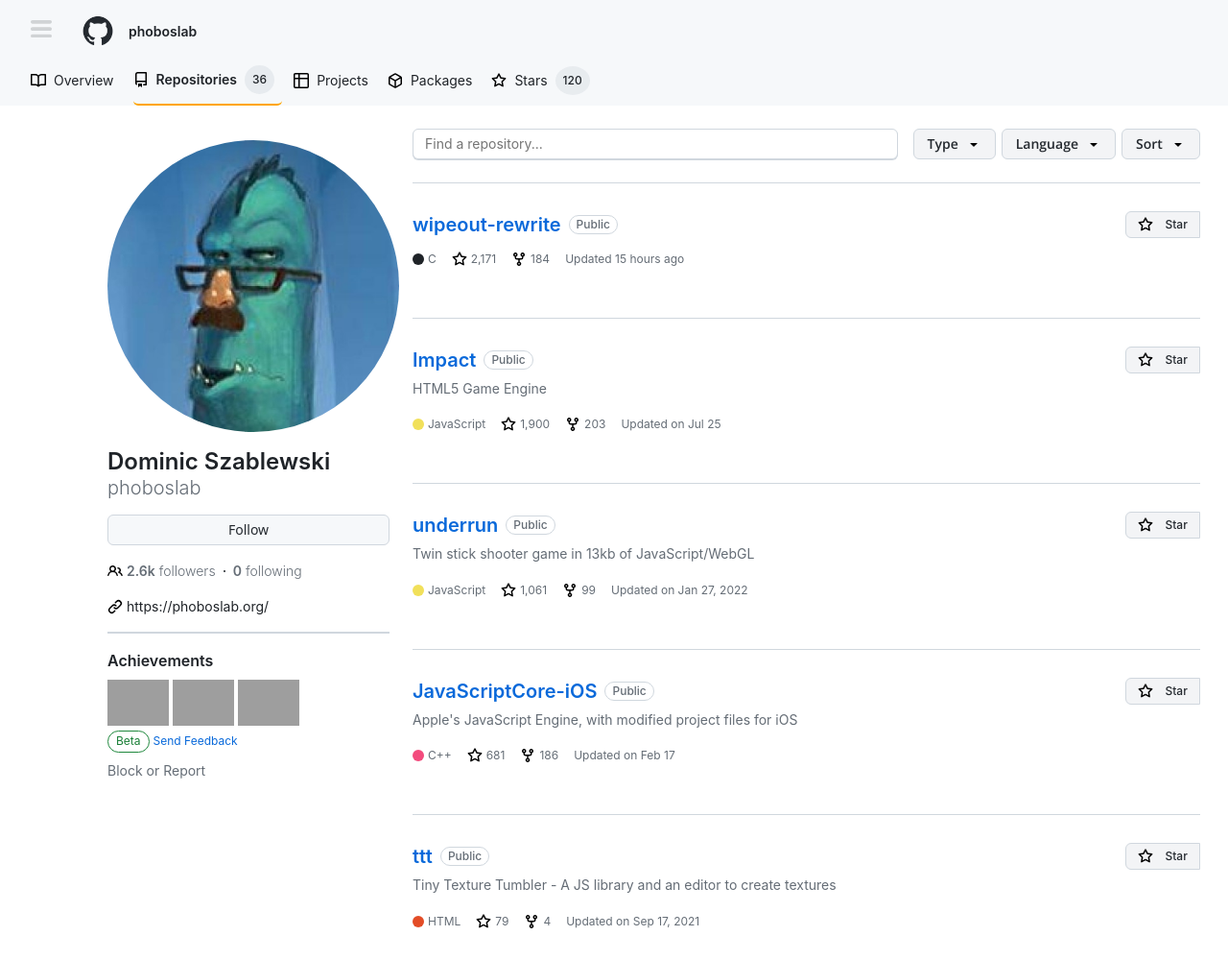
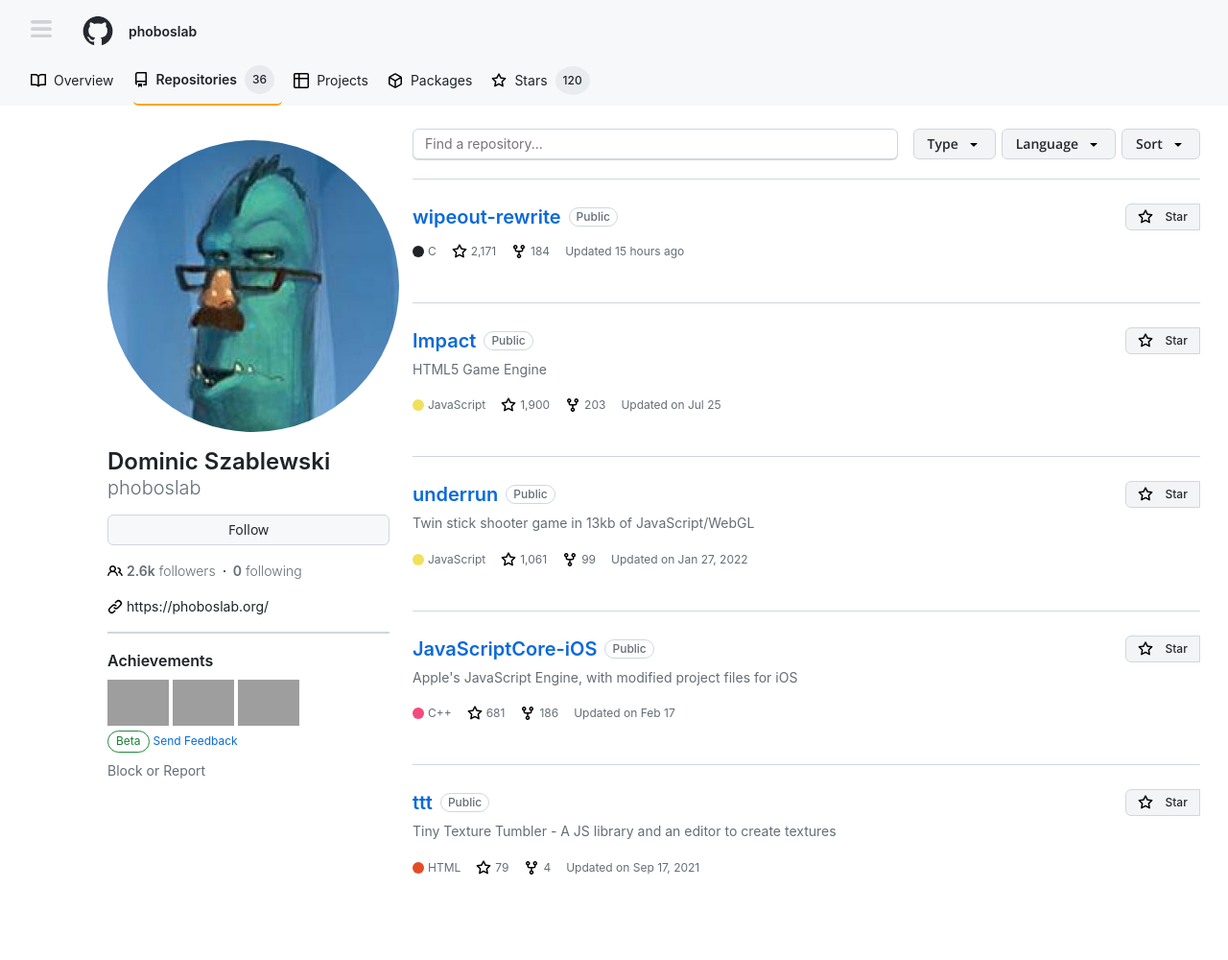
Before and after one commit to nakul-sharma-at-appointy/github-task-ui-vanilla, a plain HTML site: page index.html in a window 1280 px wide. Shown: the top 1000 px of the page at 96% size. Drawn offline with nearby package versions, Linux system fonts and the light colour scheme; grey boxes are pictures that could not be loaded.

Commit message:
chore: removed unnecessary code

```diff
--- a/index.css
+++ b/index.css
@@ -33,21 +33,17 @@
   line-height: 1.5;
   font-size: 14px;
   color: var(--color-fg-default);
-  /* width: 100%;
-  height: 100%; */
 }
 
 .header-background {
   background-color: #f6f8fa;
   padding: 1rem 2rem;
   padding-bottom: 0px;
-  /* border: 1px solid red; */
   display: flex;
   flex-direction: column;
   justify-content: space-between;
   gap: 1rem;
   width: 100%;
-  /* border: 1px solid red; */
 }
 
 .header-userinfo {
@@ -77,7 +73,6 @@
   display: flex;
   gap: 8px;
   align-items: center;
-  /* border: 1px solid red; */
   padding: 4px 8px;
   padding-bottom: 10px;
   line-height: 30px;
@@ -97,7 +92,6 @@
 }
 
 .header-nav-stat-pill {
-  /* border: 1px solid red; */
   background-color: #afb8c133;
   padding: 0px 8px;
   border-radius: 50%;
@@ -119,8 +113,6 @@
 
 .user-profile-div {
   width: 294px;
-  /* background-color: red; */
-  /* height: 10rem; */
   display: flex;
   flex-direction: column;
   align-items: flex-start;
@@ -129,9 +121,6 @@
 
 .repo-div {
   width: 80%;
-  /* background-color: blue; */
-  /* border: 1px solid red; */
-  /* height: 10rem; */
   padding: 1.5rem 0rem 1.5rem 1.5rem;
 }
 
@@ -270,7 +259,6 @@
 .repo-input-div {
   display: flex;
   gap: 1rem;
-  /* flex-wrap: wrap; */
 }
 
 .repository-search-input {
@@ -308,10 +296,9 @@
 }
 
 .repo-display-div {
-  padding: 1.75rem 0rem;
-  /* border: 1px solid blue; */
+  padding: 1.5rem 0rem;
   border-top: 1px solid #d0d7de;
-  margin-top: 1.5rem;
+  margin-top: 1.25rem;
 }
 
 .repo-title {
@@ -479,20 +466,9 @@
   align-items: flex-start;
 }
 
-@media only screen and (max-width: 1000px) {
-  .header-background {
-    /* border: 1px solid red; */
-  }
-}
-
 @media only screen and (max-width: 1150px) {
-  .header-background {
-    /* border: 1px solid red; */
-  }
-
   .github-body {
     margin: 0rem 1.5rem;
-    /* border: 1px solid blue; */
   }
 
   .repo-div {
```
